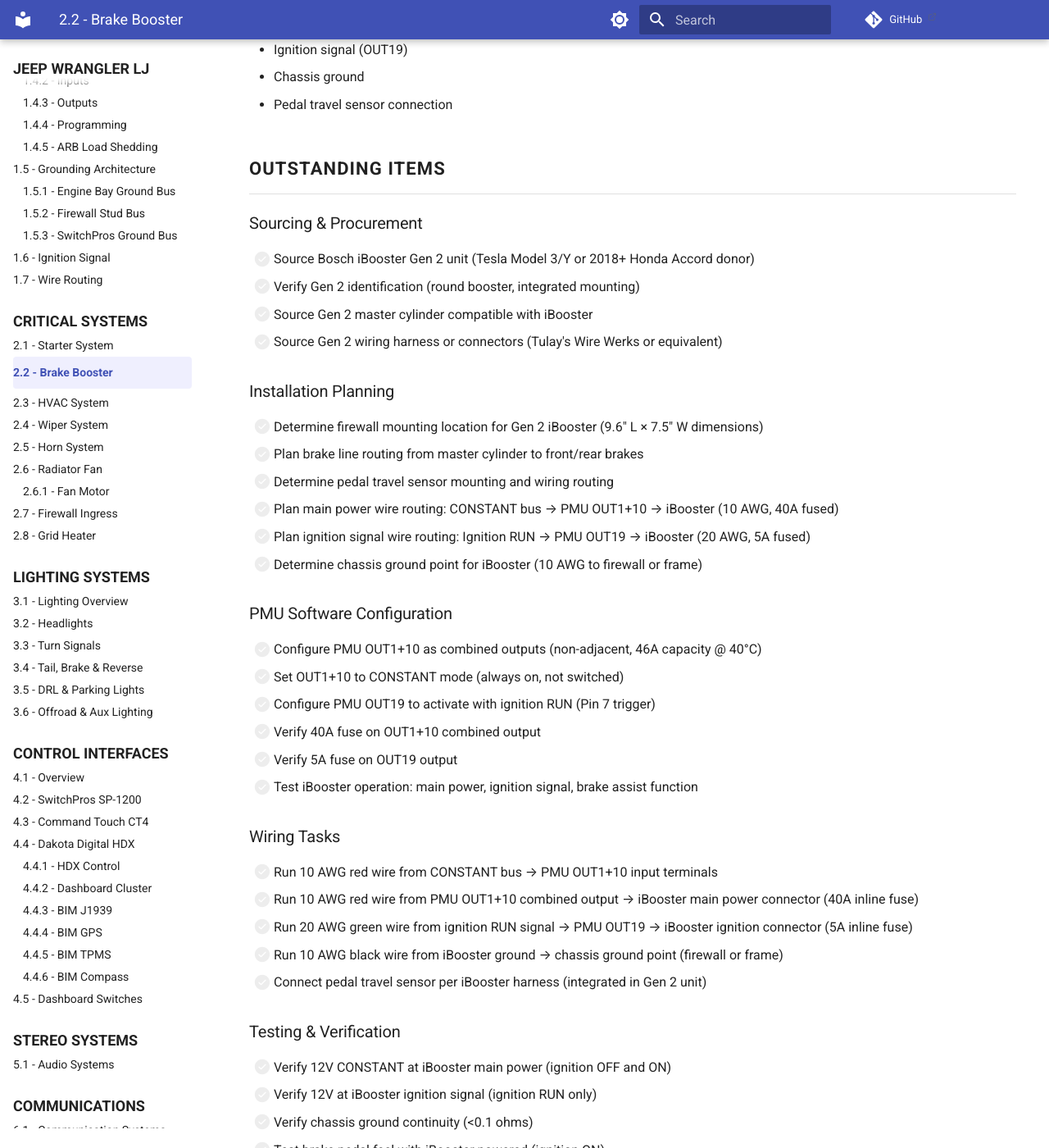
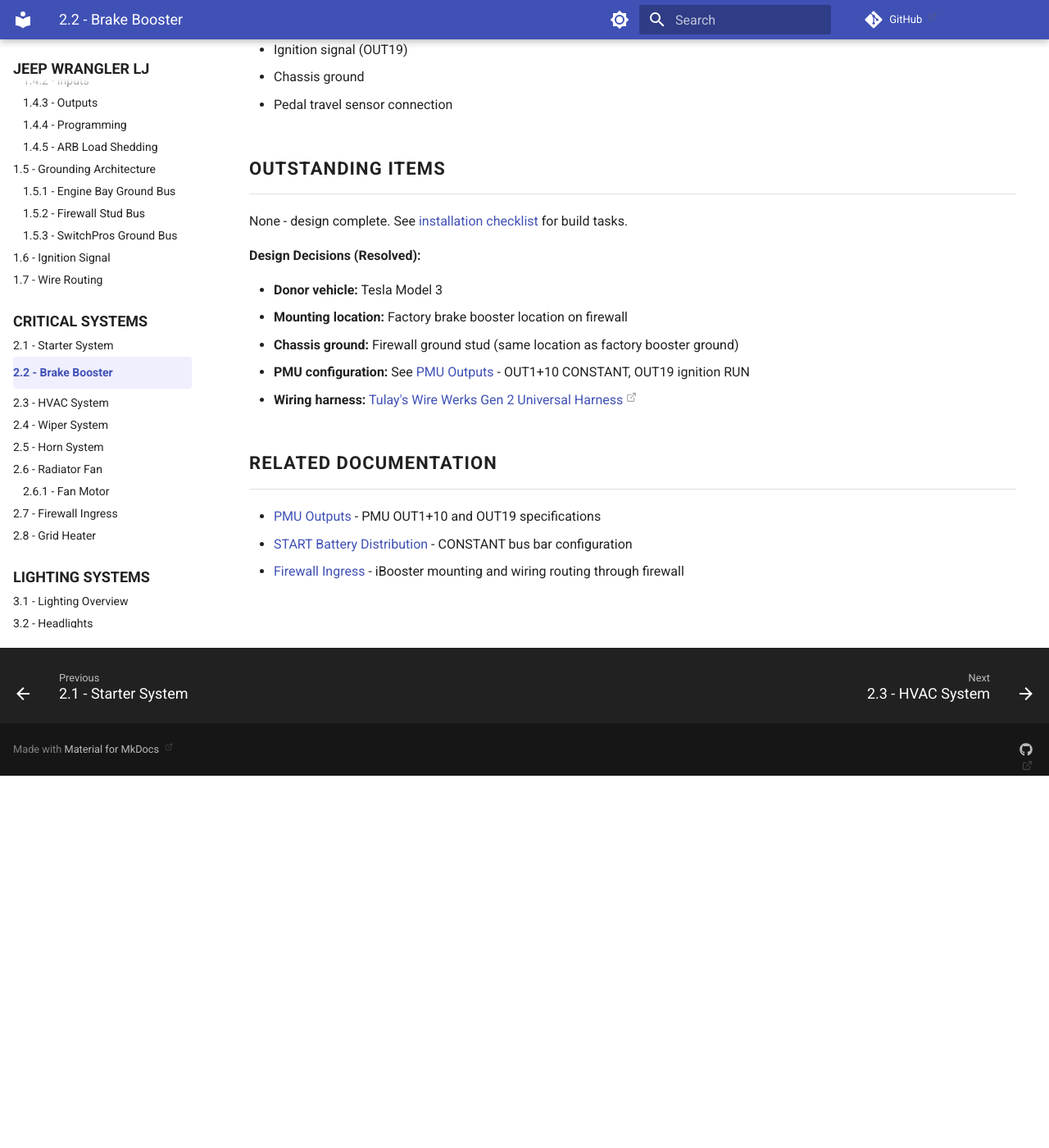
Before and after one commit to sob/drawings, an MkDocs documentation site: the page built from docs/jeep_lj/02-engine-systems/02-brake-booster.md, in a window 1280 px wide and 1400 px high, scrolled down 5617 px. Shown: the whole window at 82% size. Built offline with MkDocs 1.6.1 and Material for MkDocs 9.7.7, drawn with Linux system fonts in a browser that asks for light colours; comment, search, counter and statistics services are not loaded; after the commit the page ends 6566 px from its top, so only the background shows below that; some of the changed text lies outside the part shown.

Commit message:
docs(electrical): clean up iBooster design, create engine systems checklist
- Clear brake-booster.md outstanding items - design complete
- Document resolved decisions: Tesla Model 3 donor, factory location,
  firewall ground, Tulay's harness
- Fix PMU outputs in power checklist: iBooster OUT5+6 → OUT1+10,
  HVAC blower OUT1 → OUT5
- Create engine systems installation checklist with:
  - Procurement (iBooster unit, master cylinder, harness)
  - Phase 1: Brake system installation
  - Phase 2: Grid heater installation
  - Phase 3: iBooster testing

🤖 Generated with [Claude Code](https://claude.com/claude-code)

Co-Authored-By: Claude <noreply@anthropic.com>

```diff
--- a/docs/jeep_lj/02-engine-systems/02-brake-booster.md
+++ b/docs/jeep_lj/02-engine-systems/02-brake-booster.md
@@ -201,55 +201,25 @@ This minimal configuration provides basic brake assist without ignition signal o
 
 ## Outstanding Items
 
-### Sourcing & Procurement
+None - design complete. See [installation checklist][install-checklist] for build tasks.
 
-- [ ] Source Bosch iBooster Gen 2 unit (Tesla Model 3/Y or 2018+ Honda Accord donor)
-- [ ] Verify Gen 2 identification (round booster, integrated mounting)
-- [ ] Source Gen 2 master cylinder compatible with iBooster
-- [ ] Source Gen 2 wiring harness or connectors (Tulay's Wire Werks or equivalent)
+**Design Decisions (Resolved):**
 
-### Installation Planning
+- **Donor vehicle:** Tesla Model 3
+- **Mounting location:** Factory brake booster location on firewall
+- **Chassis ground:** Firewall ground stud (same location as factory booster ground)
+- **PMU configuration:** See [PMU Outputs][pmu-outputs] - OUT1+10 CONSTANT, OUT19 ignition RUN
+- **Wiring harness:** [Tulay's Wire Werks Gen 2 Universal Harness][tulays-harness]
 
-- [ ] Determine firewall mounting location for Gen 2 iBooster (9.6" L × 7.5" W dimensions)
-- [ ] Plan brake line routing from master cylinder to front/rear brakes
-- [ ] Determine pedal travel sensor mounting and wiring routing
-- [ ] Plan main power wire routing: CONSTANT bus → PMU OUT1+10 → iBooster (10 AWG, 40A fused)
-- [ ] Plan ignition signal wire routing: Ignition RUN → PMU OUT19 → iBooster (20 AWG, 5A fused)
-- [ ] Determine chassis ground point for iBooster (10 AWG to firewall or frame)
-
-### PMU Software Configuration
-
-- [ ] Configure PMU OUT1+10 as combined outputs (non-adjacent, 46A capacity @ 40°C)
-- [ ] Set OUT1+10 to CONSTANT mode (always on, not switched)
-- [ ] Configure PMU OUT19 to activate with ignition RUN (Pin 7 trigger)
-- [ ] Verify 40A fuse on OUT1+10 combined output
-- [ ] Verify 5A fuse on OUT19 output
-- [ ] Test iBooster operation: main power, ignition signal, brake assist function
-
-### Wiring Tasks
-
-- [ ] Run 10 AWG red wire from CONSTANT bus → PMU OUT1+10 input terminals
-- [ ] Run 10 AWG red wire from PMU OUT1+10 combined output → iBooster main power connector (40A inline fuse)
-- [ ] Run 20 AWG green wire from ignition RUN signal → PMU OUT19 → iBooster ignition connector (5A inline fuse)
-- [ ] Run 10 AWG black wire from iBooster ground → chassis ground point (firewall or frame)
-- [ ] Connect pedal travel sensor per iBooster harness (integrated in Gen 2 unit)
-
-### Testing & Verification
-
-- [ ] Verify 12V CONSTANT at iBooster main power (ignition OFF and ON)
-- [ ] Verify 12V at iBooster ignition signal (ignition RUN only)
-- [ ] Verify chassis ground continuity (<0.1 ohms)
-- [ ] Test brake pedal feel with iBooster powered (ignition ON)
-- [ ] Test fail-safe standalone mode (disconnect ignition signal, verify basic assist)
-- [ ] Verify no abnormal current draw (12mA standby when ignition OFF)
-- [ ] Road test brake assist under various conditions (light braking, hard braking, engine off coasting)
+[install-checklist]: installation-checklist.md
+[tulays-harness]: https://tulayswirewerks.com/product/bosch-ibooster-gen-2-universal-wire-harness/
 
 ## Related Documentation
 
-- [PMU Power Distribution][pmu-power-distribution] - PMU OUT1+10 and OUT19 specifications
+- [PMU Outputs][pmu-outputs] - PMU OUT1+10 and OUT19 specifications
 - [START Battery Distribution][starter-battery-distribution] - CONSTANT bus bar configuration
 - [Firewall Ingress][firewall-penetrations-ingress-points] - iBooster mounting and wiring routing through firewall
 
-[pmu-power-distribution]: ../01-power-systems/04-pmu/index.md
+[pmu-outputs]: ../01-power-systems/04-pmu/03-pmu-outputs.md
 [starter-battery-distribution]: ../01-power-systems/02-starter-battery-distribution/index.md
 [firewall-penetrations-ingress-points]: 07-firewall-ingress.md
```
Also changed, not shown: docs/jeep_lj/01-power-systems/installation-checklist.md (+3 -3 lines), docs/jeep_lj/02-engine-systems/installation-checklist.md (added, +62 -0 lines).
